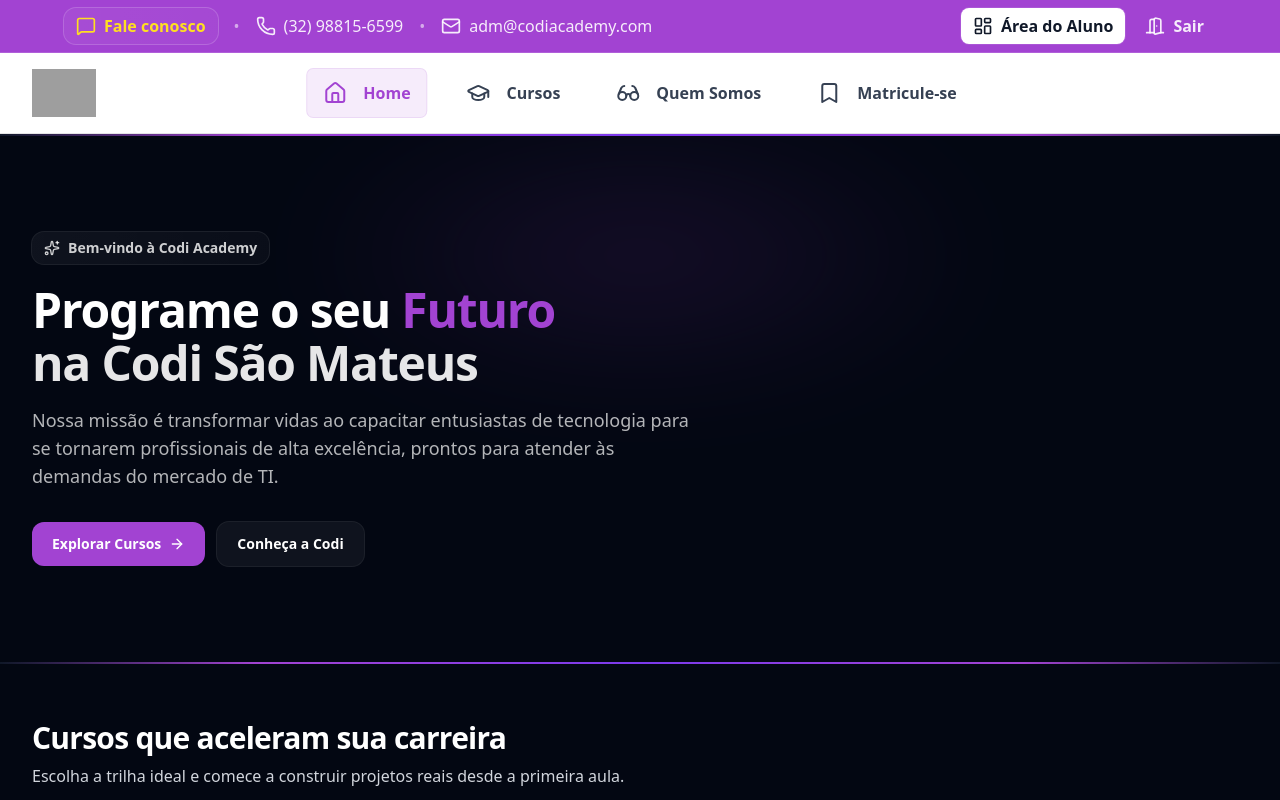
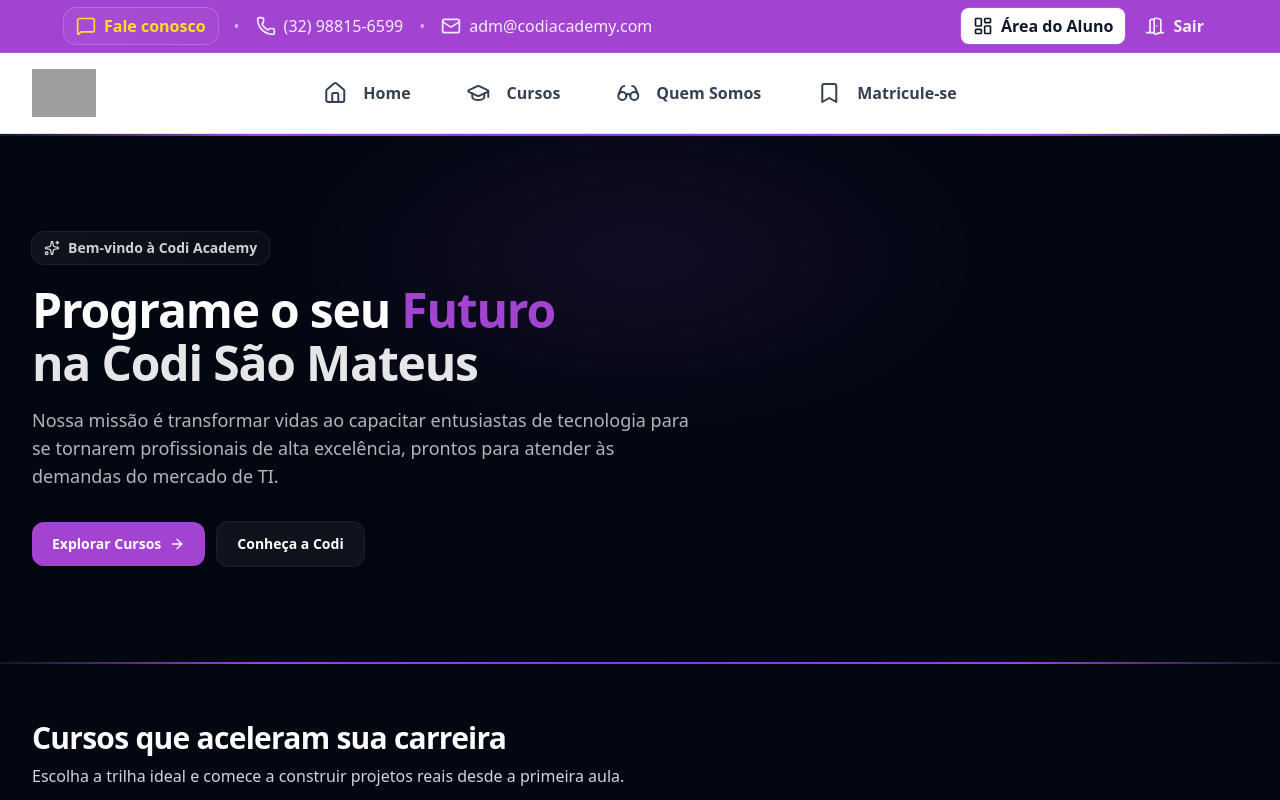
Before and after one commit to CzarFontanella/codi-sao-mateus, a React (Vite) app: page / in a window 1280 px wide. Shown: the top 800 px of the page. Built offline with nearby package versions, Linux system fonts and the light colour scheme; grey boxes are pictures that could not be loaded.

Commit message:
style: links não tem estado ativo

```diff
--- a/src/components/AppComponents/NavBar.tsx
+++ b/src/components/AppComponents/NavBar.tsx
@@ -30,34 +30,25 @@
   const linkBase =
     "relative inline-flex h-12 items-center gap-4 rounded-md px-4 text-base font-semibold leading-none transition-colors focus:outline-none focus-visible:ring-2 focus-visible:ring-offset-2 focus-visible:ring-offset-white/0";
   const linkInactive = "text-gray-700 hover:text-gray-900 hover:bg-black/5";
-  const linkActive = "text-[#A243D2] bg-[#A243D2]/10 ring-1 ring-[#A243D2]/20";
 
   function LinkItem({
     to,
     icon,
     label,
     onClick,
-    noActiveStyle,
   }: {
     to: string;
     icon: LucideIcon;
     label: string;
     onClick?: (e: React.MouseEvent<HTMLAnchorElement>) => void;
-    /** quando true, nunca aplica o estilo 'ativo' */
-    noActiveStyle?: boolean;
   }) {
     const Icon = icon;
+    // IMPORTANTE: ignoramos isActive — nunca aplica estilo “ativo”
     return (
       <NavLink
         to={to}
         onClick={onClick}
-        className={({ isActive }) =>
-          [
-            linkBase,
-            // se noActiveStyle estiver true, força "inativo"
-            noActiveStyle ? linkInactive : isActive ? linkActive : linkInactive,
-          ].join(" ")
-        }
+        className={[linkBase, linkInactive].join(" ")}
       >
         <Icon className="w-5 h-5 lg:w-6 lg:h-6 shrink-0" />
         <span
@@ -141,21 +132,19 @@
             >
               <LinkItem to="/" icon={Home} label="Home" />
 
-              {/* NUNCA ATIVO + scroll para #courses na HOME */}
+              {/* Cursos: continua levando à HOME + scroll para #courses */}
               <LinkItem
                 to="/"
                 icon={GraduationCap}
                 label="Cursos"
-                noActiveStyle
                 onClick={(e) => goto(e, "/", "courses")}
               />
 
-              {/* NUNCA ATIVO + scroll para #about na HOME */}
+              {/* Quem Somos: HOME + scroll para #about */}
               <LinkItem
                 to="/"
                 icon={Glasses}
                 label="Quem Somos"
-                noActiveStyle
                 onClick={(e) => goto(e, "/", "about")}
               />
 
@@ -190,12 +179,10 @@
                 onClick={() => setOpen(false)}
               />
 
-              {/* Mesma lógica no mobile (nunca ativo) */}
               <LinkItem
                 to="/"
                 icon={GraduationCap}
                 label="Cursos"
-                noActiveStyle
                 onClick={(e) => {
                   goto(e, "/", "courses");
                   setOpen(false);
@@ -206,7 +193,6 @@
                 to="/"
                 icon={Glasses}
                 label="Quem Somos"
-                noActiveStyle
                 onClick={(e) => {
                   goto(e, "/", "about");
                   setOpen(false);
```
